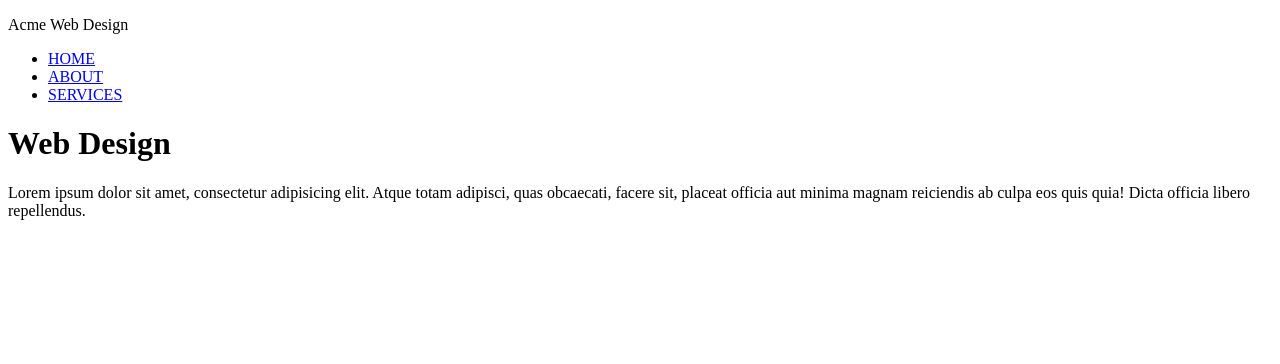
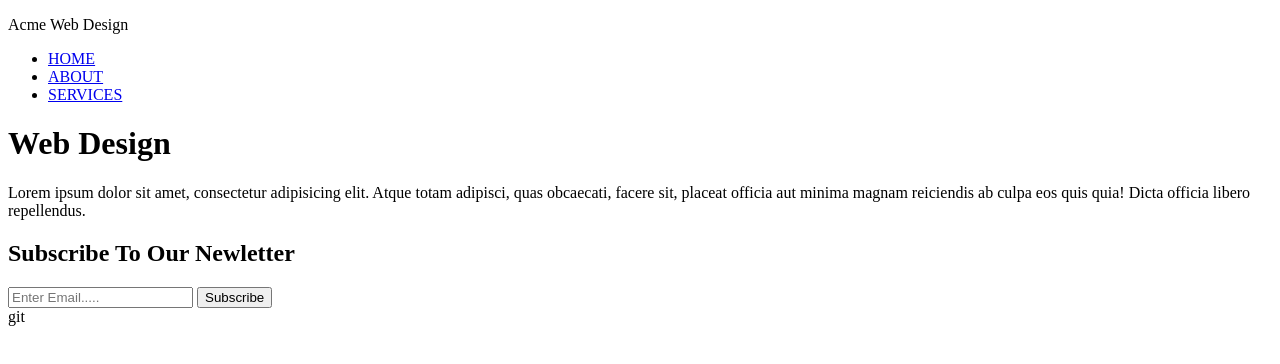
Before and after one commit to Eazyboiyy/First-lesson, a plain HTML site: page index.html in a window 1280 px wide. Drawn offline with Linux system fonts and the light colour scheme.

Commit message:
Html for Footer

```diff
--- a/index.html
+++ b/index.html
@@ -37,5 +37,25 @@
       </p>
     </div>
   </div>
+
+   <!-- Footer section -->
+   <div id="footer" class="footer">
+    <div class="container">
+      <h2 class="call_to_action">Subscribe To Our Newletter</h2>
+      <form action="#" class="newsletter">
+        <input
+          type="email"
+          id="email"
+          name="email"
+          placeholder="Enter Email....."
+        />
+
+        <input id="subscribe" type="submit" value="Subscribe" />
+      </form>
+    </div>
+  </div>
 </body>
 </html>
+git
+</body>
+</html>
```
